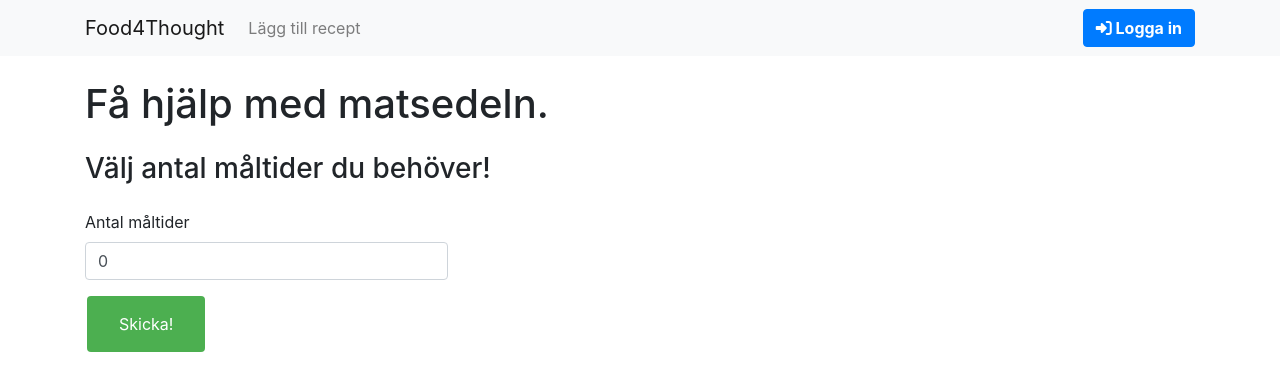
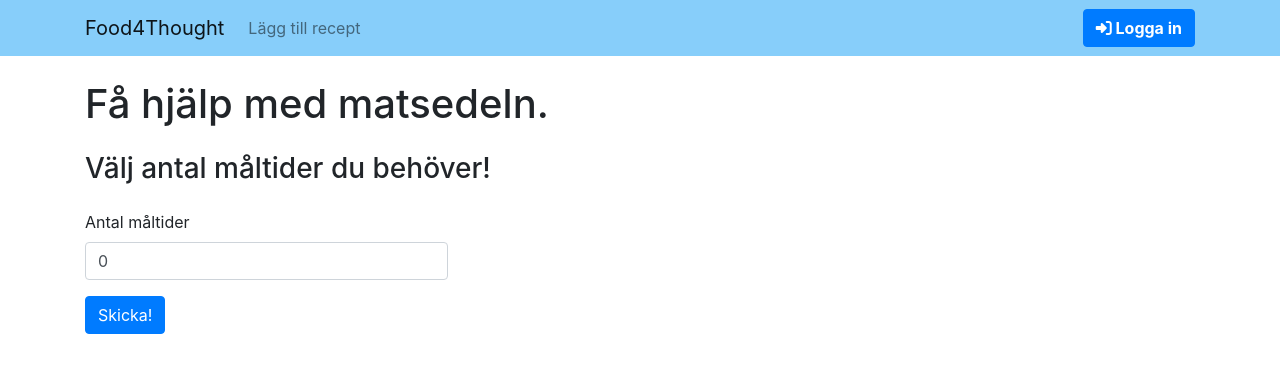
Before and after one commit to EmilAndersson1/Food4Thought, a Flask app: page /generator/ in a window 1280 px wide. Shown: the top 391 px of the page. Run offline with Flask 2, Linux system fonts and the light colour scheme; some libraries are stand-ins or nearby versions.

Commit message:
Ändrade CSS

```diff
--- a/food4thought_app/static/style.css
+++ b/food4thought_app/static/style.css
@@ -62,16 +62,10 @@ html,body{
     border-right: 1px solid black;
 }
 
-input[type=submit] {
-    background-color: #4CAF50;
-    border: none;
-    color: white;
-    padding: 16px 32px;
-    text-decoration: none;
-    margin: 4px 2px;
-    cursor: pointer;
+input[type=submit]:hover {
+    background-color: green;
   }
 
-.bg-light{
-    background-color: #a62323;
+.navbar{
+    background-color: lightskyblue !important;
 }
--- a/food4thought_app/templates/login.html
+++ b/food4thought_app/templates/login.html
@@ -3,8 +3,8 @@
     <head>
         <meta charset="UTF-8">
         <meta name="viewport" content="width=device-width, initial-scale=1.0">
+        <link rel="stylesheet" type="text/css" href="/static/style.css">
         <link rel="stylesheet" href="https://stackpath.bootstrapcdn.com/bootstrap/4.4.1/css/bootstrap.min.css" integrity="sha384-Vkoo8x4CGsO3+Hhxv8T/Q5PaXtkKtu6ug5TOeNV6gBiFeWPGFN9MuhOf23Q9Ifjh" crossorigin="anonymous">
-        <link rel="stylesheet" type="text/css" href="/static/style.css">
         <link rel="stylesheet" href="path/to/font-awesome/css/font-awesome.min.css">
         <script src="https://kit.fontawesome.com/2145d415da.js" crossorigin="anonymous"></script>
         <title>Logga in - Food4Thought</title>
--- a/food4thought_app/templates/navbar.html
+++ b/food4thought_app/templates/navbar.html
@@ -8,7 +8,7 @@
 </head>
 <body>
 
-    <nav class="navbar navbar-expand-lg navbar-light bg-light">
+    <nav class="navbar navbar-expand-lg navbar-light">
         <div class="container">
 
         <a class="navbar-brand" href="{{url_for('index')}}">Food4Thought</a>
```
